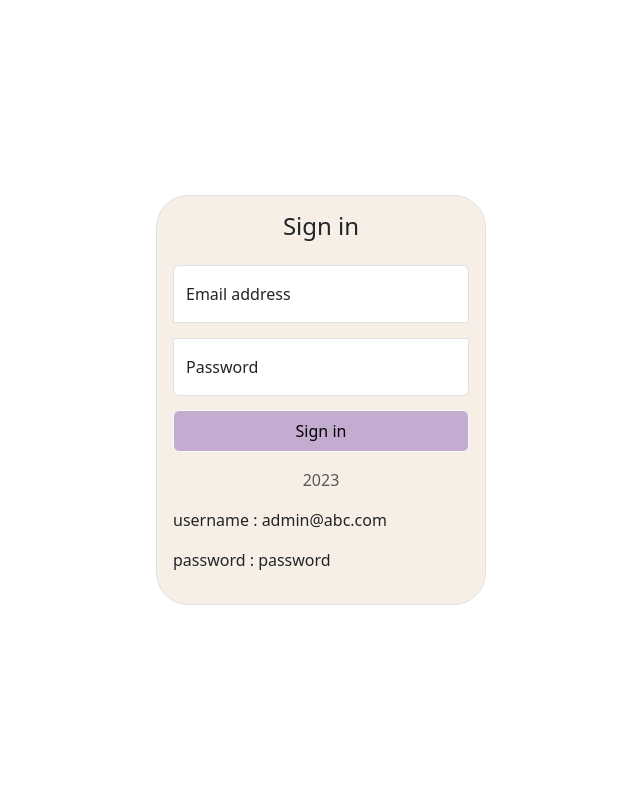
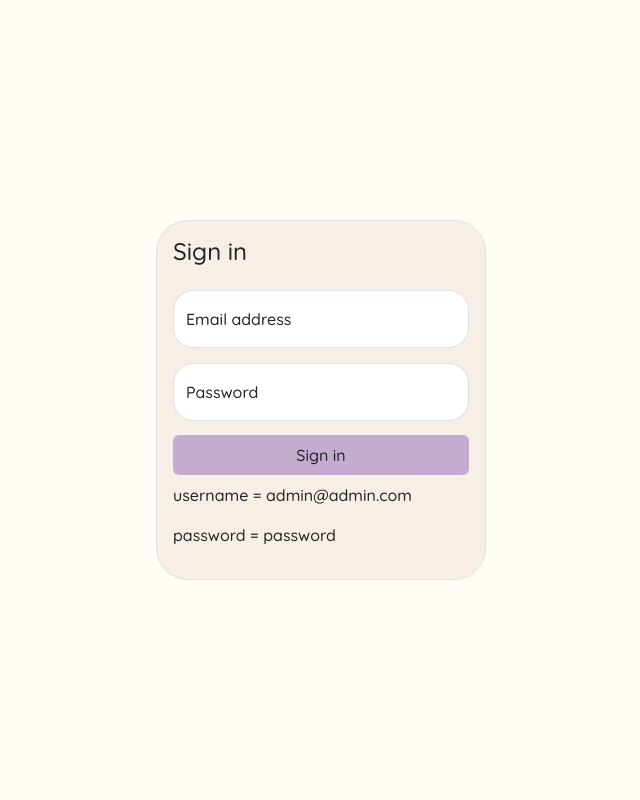
Before and after one commit to Aqilmiranza17/Project_kuliah_2B_Muhammad.Aqil.Miranza, a PHP site: page /login in a window 1280 px wide. Shown: the whole page, without its empty margins (319-959 px from the left). Run offline with PHP 8.4, Linux system fonts and the light colour scheme; some libraries are stand-ins or nearby versions.

Commit message:
changes login page themes

```diff
--- a/assets/css/login.css
+++ b/assets/css/login.css
@@ -1,9 +1,13 @@
-@import url('https://fonts.googleapis.com/css2?family=Poppins:wght@200;300&display=swap');
+@import url('https://fonts.googleapis.com/css2?family=Quicksand:wght@500&display=swap');
 
 html,
 body {
   height: 100%;
-  font-family: 'Poppins', sans-serif;
+}
+
+main{
+  background-color: #F7EFE5;
+  font-family: 'Quicksand', sans-serif;
 }
 
 .form-signin {
@@ -17,14 +21,21 @@ body {
 
 .form-signin input[type="email"] {
   margin-bottom: -1px;
-  border-bottom-right-radius: 0;
-  border-bottom-left-radius: 0;
+  border-radius: 20px;
 }
 
 .form-signin input[type="password"] {
   margin-bottom: 10px;
-  border-top-left-radius: 0;
-  border-top-right-radius: 0;
+  border-radius: 20px;
 }
 
-  @import url('https://fonts.googleapis.com/css2?family=Poppins:wght@200;300&display=swap');
+.btn-login{
+  background-color: #C3ACD0!important;
+  border: 0;
+  border-radius: 20px;
+}
+
+button:hover{
+  background-color: #b677db!important;
+  box-shadow: 4px 4px;
+}
--- a/login.php
+++ b/login.php
@@ -7,25 +7,20 @@
    <link rel="stylesheet" href="assets/css/login.css" type="text/css">
    <link href="https://cdn.jsdelivr.net/npm/bootstrap@5.3.2/dist/css/bootstrap.min.css" rel="stylesheet"
       integrity="sha384-T3c6CoIi6uLrA9TneNEoa7RxnatzjcDSCmG1MXxSR1GAsXEV/Dwwykc2MPK8M2HN" crossorigin="anonymous">
-   <title>Document</title>
-
-   <script src="https://cdn.jsdelivr.net/npm/feather-icons/dist/feather.min.js"></script>
+   <title>Invetory Apotek</title>
 </head>
 
-<body class="d-flex align-items-center py-4">
-   <main class="form-signin w-100 m-auto rounded-5 border" style="background-color: #F7EFE5;">
+<body class="d-flex align-items-center py-4" style="background-color: #FFFBF5;">
+   <main class="form-signin w-100 m-auto rounded-5 border">
       <form action="proses/proses_login.php" method="POST" class="needs-validation" novalidate>
-         <h1 class="h4 text-center mb-4 fw-normal">Sign in</h1>
-
+         <h1 class="h4 text-start mb-4 fw-normal">Sign in</h1>
          <div class="form-floating mb-3">
-            <input type="email" class="form-control" id="floatingInput" placeholder="name@example.com" name="username"
-               required>
+            <input type="email" class="form-control" id="floatingInput" placeholder=" " name="username" required>
             <label for="floatingInput">Email address</label>
             <div class="invalid-feedback">
                Masukkan Username
             </div>
          </div>
-
          <div class="form-floating">
             <input type="password" class="form-control" id="floatingPassword" placeholder="Password" name="password"
                required>
@@ -34,25 +29,20 @@
                Masukkan Password
             </div>
          </div>
+         <button class="btn w-100 py-2 mt-1 border-0 btn-login" type="submit" name="submit_validate" value="submit">Sign
+            in</button>
+      </form>
+      <p class="mt-2">username = admin@admin.com</p>
+      <p>password = password</p>
+   </main>
 
-         <button class="btn btn-light w-100 py-2 mt-1" type="submit" name="submit_validate" value="submit"
-            style="background-color: #C3ACD0;">Sign in</button>
-         <p class="mt-3 mb-3 text-body-secondary text-center">
-            <?= date("Y") ?>
-         </p>
-      </form>
-      <p>username : admin@abc.com</p>
-      <p>password : password</p>
-   </main>
    <!-- script js -->
    <script>
       // Example starter JavaScript for disabling form submissions if there are invalid fields
       (() => {
          'use strict'
-
          // Fetch all the forms we want to apply custom Bootstrap validation styles to
          const forms = document.querySelectorAll('.needs-validation')
-
          // Loop over them and prevent submission
          Array.from(forms).forEach(form => {
             form.addEventListener('submit', event => {
@@ -60,7 +50,6 @@
                   event.preventDefault()
                   event.stopPropagation()
                }
-
                form.classList.add('was-validated')
             }, false)
          })
@@ -68,11 +57,6 @@
    </script>
    <script src="../assets/dist/js/bootstrap.bundle.min.js"></script>
    <!-- Script end -->
-
-   <!-- feather icon -->
-   <script>
-      feather.replace();
-   </script>
 </body>
 
 </html>
```
Also changed, not shown: main.php (+2 -6 lines).
